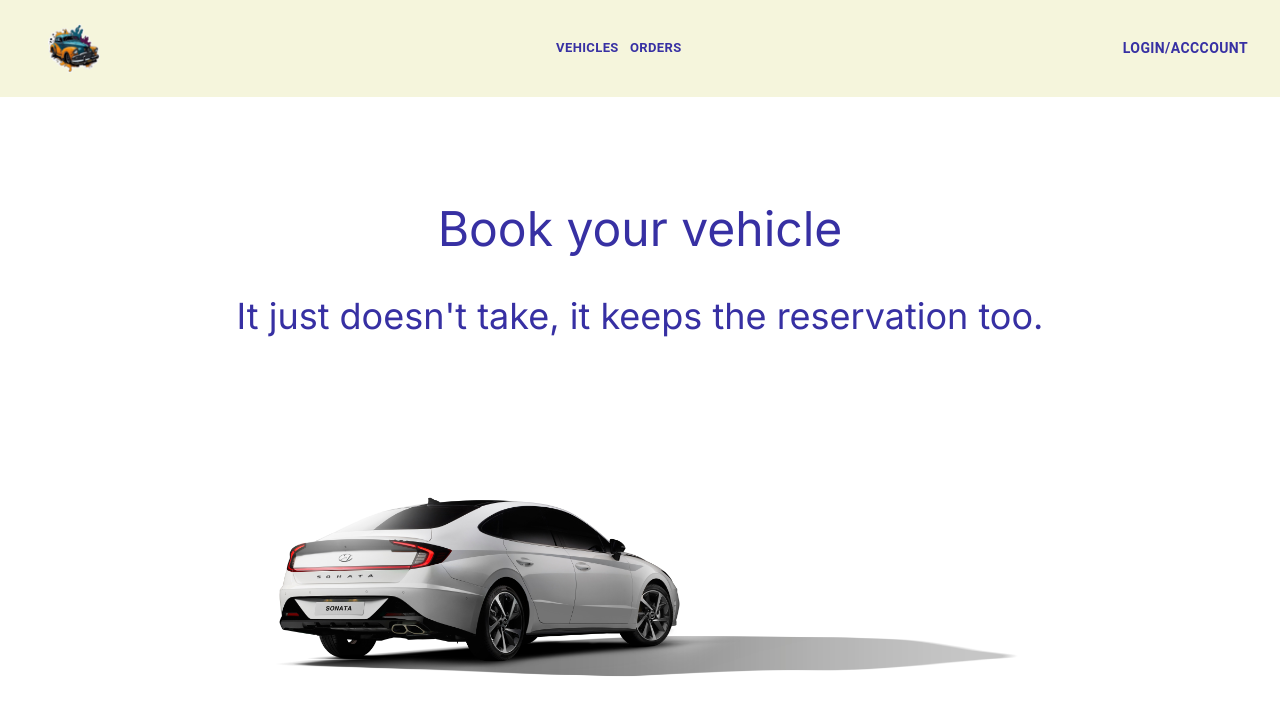
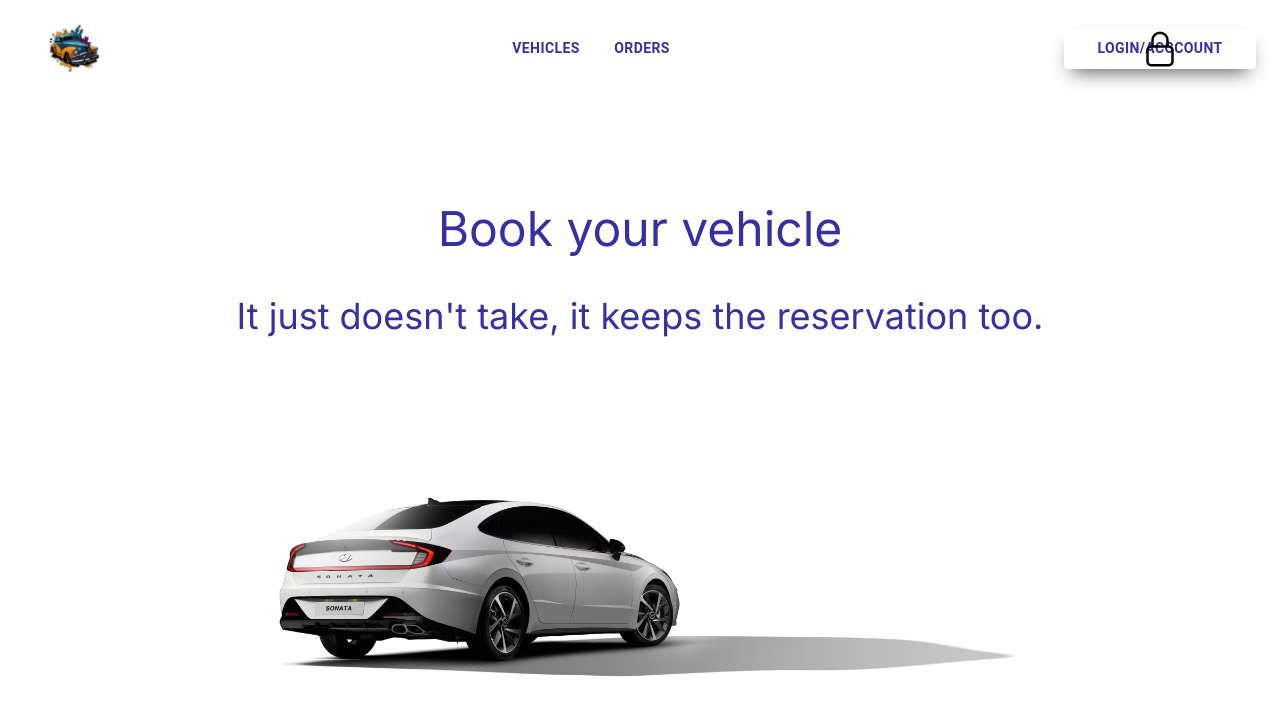
Before and after one commit to shekhar199511/byv-ui, a Next.js app: page / in a window 1280 px wide. Shown: the top 714 px of the page. Built offline with nearby package versions, Linux system fonts and the light colour scheme.

Commit message:
menu items and button styling

```diff
--- a/src/components/navbar/index.js
+++ b/src/components/navbar/index.js
@@ -11,7 +11,7 @@
 
 const NavBar = (props) => {
     return (
-        <AppBar position="static" sx={{ bgcolor: "beige" }} elevation={0}>
+        <AppBar position="static" sx={{ bgcolor: "white" }} elevation={0}>
             <Container maxWidth="xl">
                 <Toolbar disableGutters>
                     <Box sx={{ display: 'flex', width: '100%', justifyContent: 'space-between' }}>
@@ -28,23 +28,30 @@
                                 className="brand-icon"
                             />
                         </Box>
-                        <Box sx={{ display: 'flex'  }}>
+                        <Box sx={{ display: 'flex', alignItems: 'center'  }}>
                             {pages.map((page) => (
                                 <Button
                                     key={page}
                                     sx={{ my: 2, color: '#3730a3', display: 'block', fontWeight: 'bold' }}
                                     className='menu-items'
-                                    size='small'
                                 >
                                     {page}
                                 </Button>
                             ))}
                         </Box>
-                        <Box sx={{ display: 'flex'  }}>
+                        <Box sx={{ display: 'flex', alignItems: 'center'  }}>
                             <Button
                                 key="account"
                                 sx={{ my: 2, color: '#3730a3', display: 'block', fontWeight: 'bold' }}
+                                className='login'
                             >
+                                <Image
+                                    src="/locked.svg"
+                                    alt="login"
+                                    layout="fill"
+                                    objectFit="contain"
+                                    priority
+                                />
                                 Login/Acccount
                             </Button>
                         </Box>
--- a/src/components/navbar/styles.css
+++ b/src/components/navbar/styles.css
@@ -3,10 +3,31 @@
 }
 
 .menu-items{
-    border-radius: 15%;
+    height: 2.5rem;
+    width: 6rem;
+    border-radius: 3rem;
+    margin-right: 1em;
+
 }
 .menu-items:hover{
+    background-color: #a5b4fc;
+    color: white;
+    font-weight: 900;
+    box-shadow: 0 10px 20px -8px rgba(0, 0, 0,.7);
+}
+
+.login {
+    height: 2.5rem;
+    width: 12rem;
+    border-radius: 1rem;
     background-color: #3730a3;
+    color: white;
+    box-shadow: 0 10px 20px -8px rgba(0, 0, 0,.7);
+}
 
-    color: white;
+.login:hover {
+
+    background-color: white;
+    color: #3730a3;
+    box-shadow: 0 10px 20px -8px rgba(0, 0, 0,.7);
 }
```
Also changed, not shown: public/locked.svg (added).
